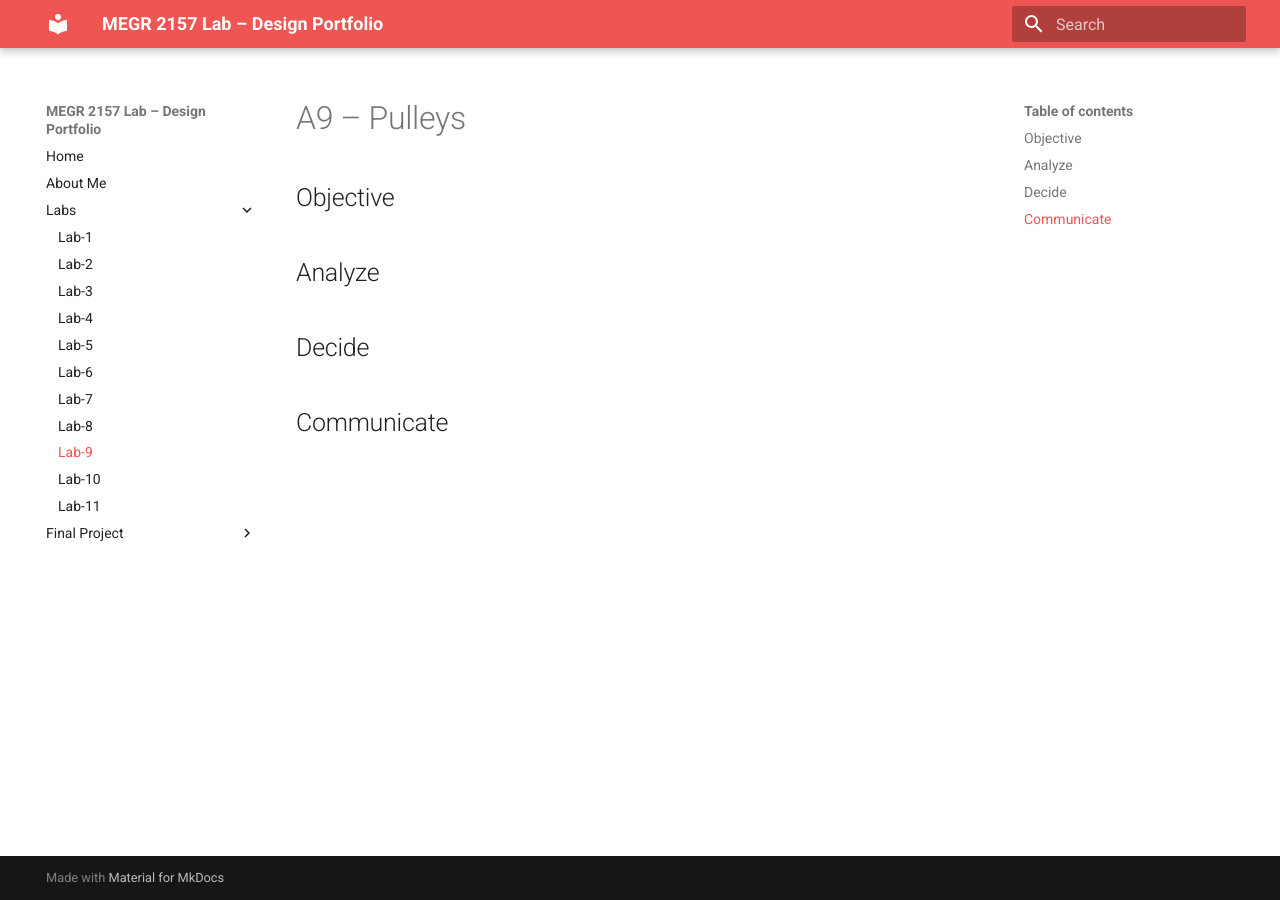
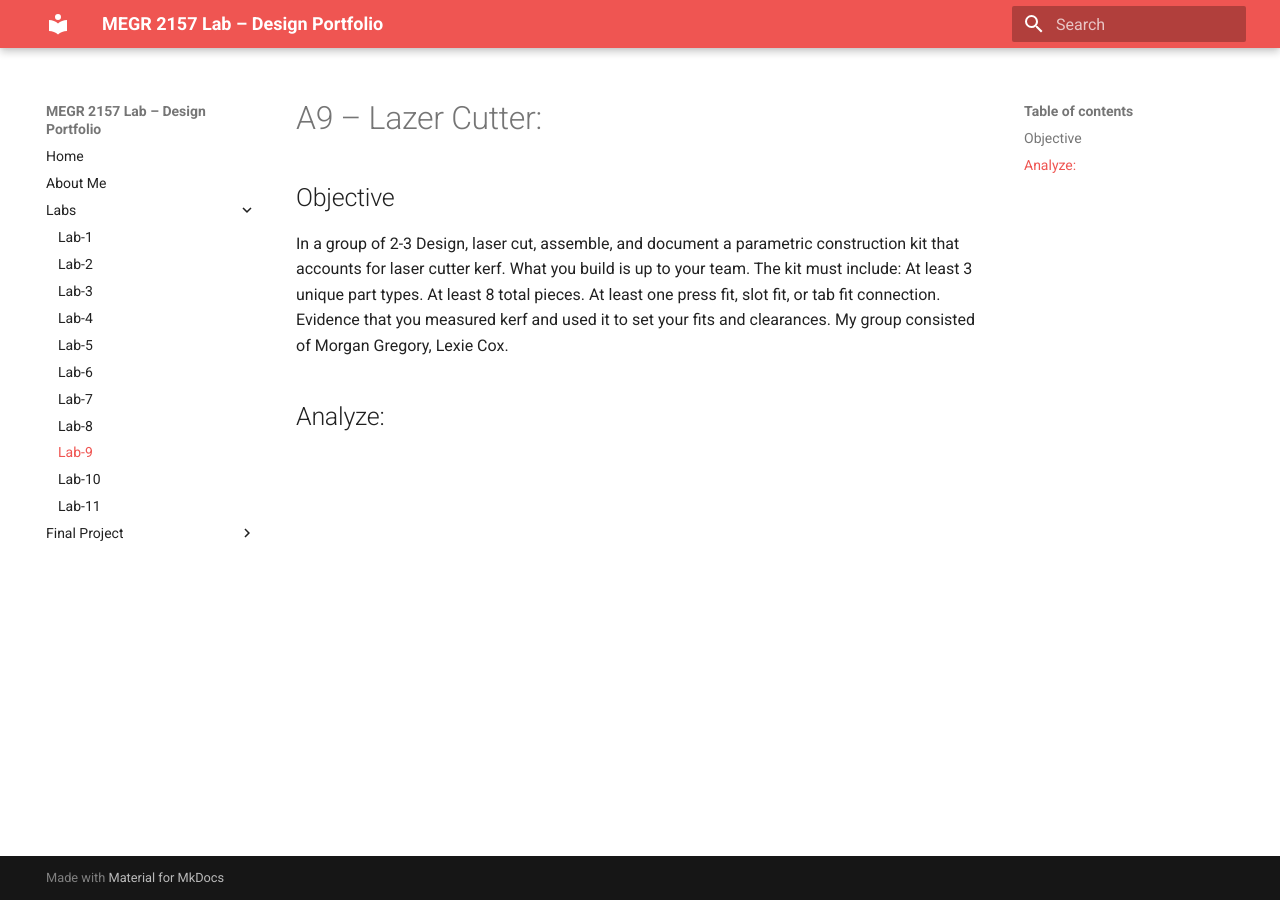
Before and after one commit to Ecornett5806/Ethan-Cornett-MEGR-2157-Lab-Portfolio, an MkDocs documentation site: the page built from docs/Labs/L09/index.md, in a window 1280 px wide. Built offline with MkDocs 1.6.1 and Material for MkDocs 9.7.7, drawn with Linux system fonts in a browser that asks for light colours.

Commit message:
Change project title to 'Lazer Cutter' and update objective
Updated project title and objective details for clarity.

```diff
--- a/docs/Labs/L09/index.md
+++ b/docs/Labs/L09/index.md
@@ -1,12 +1,8 @@
-# A9 – Pulleys
+# A9 – Lazer Cutter:
 
 ## Objective
 
+In a group of 2-3 Design, laser cut, assemble, and document a parametric construction kit that accounts for laser cutter kerf. What you build is up to your team.
+The kit must include: At least 3 unique part types. At least 8 total pieces. At least one press fit, slot fit, or tab fit connection. Evidence that you measured kerf and used it to set your fits and clearances. My group consisted of Morgan Gregory, Lexie Cox.
 
-## Analyze
-
-
-## Decide
-
-
-## Communicate
+## Analyze:
```
